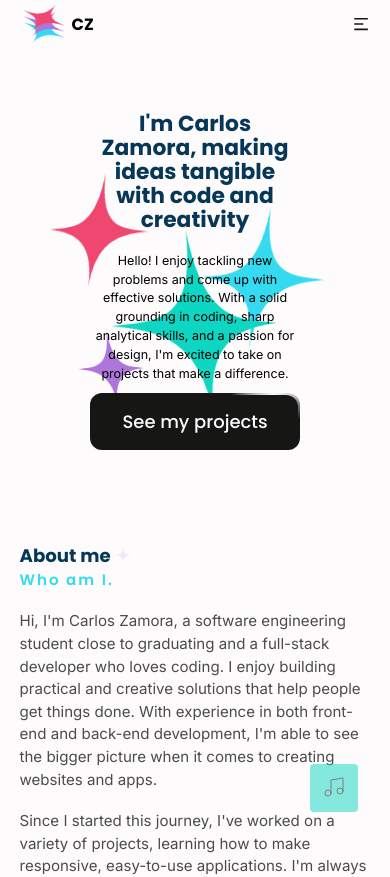
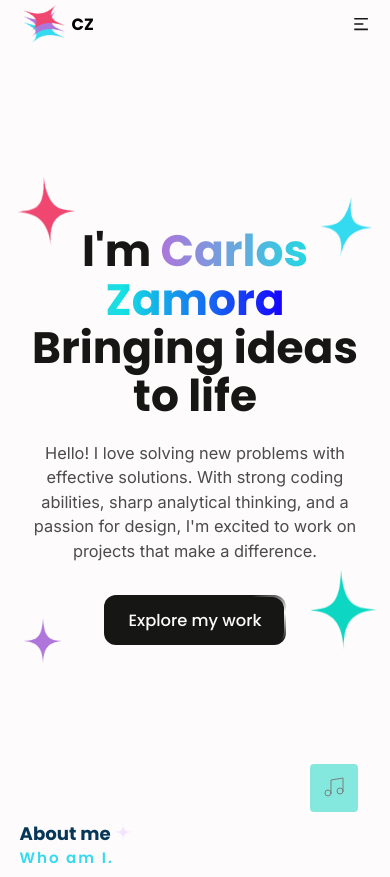
Before and after one commit to carloszamora14/portfolio, a React (Vite) app: page / in a window 390 px wide. Shown: the top 877 px of the page. Built offline with nearby package versions, Linux system fonts and the light colour scheme.

Commit message:
improve ad copy in Hero component, refactor styles, and add media queries for better positioning of Star components

```diff
--- a/src/components/Button/Button.module.css
+++ b/src/components/Button/Button.module.css
@@ -1,16 +1,16 @@
 .button {
   position: relative;
+  display: inline-block;
   font-family: var(--ff-headings);
-  font-size: 1.125rem;
-  font-weight: 500;
+  font-weight: var(--fw-medium);
+  font-size: var(--fs-md);
   text-decoration: none;
-  padding: 1rem 2rem;
+  padding: 0.75em 1.5em;
   border: none;
   border-radius: 0.75rem;
   background-color: transparent;
   color: var(--clr-white);
   cursor: pointer;
-  overflow: hidden;
   transition: transform 250ms ease-in;
   outline-offset: 4px;
 }
@@ -50,7 +50,6 @@
 
 .button:hover::before {
   --clr-border: var(--clr-dark-gray);
-  /* background-color: var(--clr-white); */
 }
 
 .button:hover::after {
--- a/src/components/Hero/Hero.jsx
+++ b/src/components/Hero/Hero.jsx
@@ -5,39 +5,62 @@ import useHeaderRefContext from '../../hooks/useHeaderRefContext';
 import useScrollOffset from '../../hooks/useScrollOffset';
 import fadeIn from '../../utils/fadeIn';
 import styles from './Hero.module.css';
+import { useEffect, useState } from 'react';
 
 function Hero() {
   const headerRef = useHeaderRefContext();
   const scrollOffset = useScrollOffset();
+  const [headerHeight, setHeaderHeight] = useState(0);
+
+  useEffect(() => {
+    const handleResize = () => {
+      const navbar = headerRef.current;
+      const navbarHeight = navbar ? navbar.offsetHeight : 0;
+      setHeaderHeight(navbarHeight);
+    };
+
+    handleResize();
+    window.addEventListener('resize', handleResize, { passive: true });
+
+    return () => {
+      window.removeEventListener('resize', handleResize);
+    };
+  }, [headerRef]);
 
   return (
-    <section className={styles.hero} id="home">
+    <section
+      className={styles.hero}
+      id="home"
+      style={{ '--header-height': `${headerHeight}px` }}
+    >
       <div className="container" style={{ position: 'relative' }}>
         <div className={`${styles.content}`}>
           <motion.h1
-            variants={fadeIn('up', 0.2)}
+            variants={fadeIn('down', 0.2)}
             initial="hidden"
             whileInView="visible"
             viewport={{ once: true, amount: 0.2 }}
             className={styles.headline}
           >
-            I&apos;m Carlos Zamora, making ideas tangible with code and
-            creativity
+            <div>
+              I&apos;m <span className={styles.name}>Carlos Zamora</span>
+            </div>
+            <div>Bringing ideas to life</div>
           </motion.h1>
           <motion.p
-            variants={fadeIn('up', 0.5)}
+            variants={fadeIn('down', 0.4)}
             initial="hidden"
             whileInView="visible"
             viewport={{ once: true, amount: 0.2 }}
             className={styles.description}
           >
-            Hello! I enjoy tackling new problems and come up with effective
-            solutions. With a solid grounding in coding, sharp analytical
-            skills, and a passion for design, I&apos;m excited to take on
-            projects that make a difference.
+            Hello! I love solving new problems with effective solutions. With
+            strong coding abilities, sharp analytical thinking, and a passion
+            for design, I&apos;m excited to work on projects that make a
+            difference.
           </motion.p>
           <motion.div
-            variants={fadeIn('up', 0.8)}
+            variants={fadeIn('down', 0.6)}
             initial="hidden"
             whileInView="visible"
             viewport={{ once: true, amount: 0.2 }}
@@ -46,13 +69,13 @@ function Hero() {
               to="/#projects"
               scrollOffset={el => scrollOffset(el, headerRef)}
             >
-              See my projects
+              Explore my work
             </Button>
           </motion.div>
         </div>
 
         <motion.div
-          variants={fadeIn('up', 1, 0.4, 30)}
+          variants={fadeIn('down', 1)}
           initial="hidden"
           whileInView="visible"
           viewport={{ once: true, amount: 0.2 }}
--- a/src/components/Hero/Hero.module.css
+++ b/src/components/Hero/Hero.module.css
@@ -3,205 +3,177 @@
   align-items: center;
   justify-content: center;
   text-align: center;
-  padding: 4rem 0;
-  height: 100%;
-}
-
-.logo {
-  position: absolute;
-  top: 20px;
-  left: 20px;
-}
-
-.headline {
-  font-size: var(--fs-xl);
-  font-weight: var(--fw-bold);
-  font-family: var(--ff-headings);
-  color: var(--clr-midnight-blue);
-  line-height: 1.1;
-}
-
-.description {
-  font-size: var(--fs-xxs);
-  font-family: var(--ff-text);
-  font-weight: var(--fw-regular);
-  line-height: 1.5;
-  margin: 1.25rem 0 1.5rem;
-}
-
-.button {
-  padding: 10px 20px;
-  font-size: 1em;
-  border: none;
-  border-radius: 5px;
-  background-color: #007bff;
-  color: white;
-  cursor: pointer;
+  padding-top: clamp(8rem, 8rem + 0.889vw, 16rem);
+  padding-bottom: clamp(8rem, 8rem + 0.889vw, 16rem);
+  margin-top: var(--header-height);
+  width: 100%;
 }
 
 .content {
   position: relative;
-  width: 60%;
   margin: 0 auto;
-  z-index: 1;
+  z-index: var(--z-index-foreground);
+}
+
+.headline {
+  font-size: var(--fs-hero);
+  font-weight: var(--fw-bold);
+  font-family: var(--ff-headings);
+  color: var(--clr-dark);
+  line-height: 1.1;
+}
+
+.name {
+  background: linear-gradient(
+    90deg,
+    var(--clr-purple),
+    var(--clr-teal),
+    var(--clr-electric-blue)
+  );
+  background-clip: text;
+  -webkit-background-clip: text;
+  color: transparent;
+  -webkit-text-fill-color: transparent;
+}
+
+.description {
+  font-family: var(--ff-text);
+  font-weight: var(--fw-regular);
+  font-size: var(--fs-md);
+  line-height: 1.5;
+  color: var(--clr-darkish-gray);
+  max-width: 48rem;
+  margin: 1.25rem auto 2rem;
 }
 
 .decorations {
   position: absolute;
+  display: none;
   inset: 0;
 }
 
-.topRightStar,
-.bottomLeftStar {
+.star1 {
+  --width: clamp(4.4rem, 12vw, 11rem);
+  --height: clamp(4.4rem, 12vw, 11rem);
+  --facing: 1;
+  --fill: var(--clr-red);
+  --delay: -300ms;
+
   position: absolute;
-  width: 30px;
-  height: 30px;
-  background-color: pink;
-  clip-path: polygon(
-    50% 0%,
-    61% 35%,
-    98% 35%,
-    68% 57%,
-    79% 91%,
-    50% 70%,
-    21% 91%,
-    32% 57%,
-    2% 35%,
-    39% 35%
-  );
-}
-
-.topLeftStar {
-  left: 10%;
-  top: 50%;
-}
-
-.bottomLeftStar {
-  bottom: 20px;
-  left: 20px;
-}
-
-.topLeftShape,
-.bottomRightShape {
-  position: absolute;
-  width: 40px;
-  height: 40px;
-  background-color: red;
-  clip-path: polygon(
-    50% 0%,
-    61% 35%,
-    98% 35%,
-    68% 57%,
-    79% 91%,
-    50% 70%,
-    21% 91%,
-    32% 57%,
-    2% 35%,
-    39% 35%
-  );
-}
-
-.topLeftShape {
-  top: 20px;
-  left: 60px;
-}
-
-.bottomRightShape {
-  bottom: 20px;
-  right: 60px;
-}
-
-.star {
-  position: absolute;
-  width: 10vw; /* Responsive width based on viewport */
-  height: auto; /* Maintains aspect ratio */
-  z-index: 0; /* Ensures icons are behind the content */
-  opacity: 0.6; /* Slight transparency */
-  transition: width 0.3s ease; /* Smooth transition for resizing */
-}
-
-/* Positioning for Each Star */
-.star1 {
-  position: absolute;
-  top: 10%;
-  left: 5%;
-
-  --width: 120px;
-  --height: 120px;
-  --fill: var(--clr-red);
-  --facing: -1;
+  top: calc(var(--height) * -1);
+  left: -2%;
 }
 
 .star2 {
+  --width: clamp(4rem, 10vw, 9rem);
+  --height: clamp(4rem, 10vw, 9rem);
+  --facing: -1;
+  --fill: var(--clr-turquoise);
+  --delay: -500ms;
+
   position: absolute;
-  top: 20%;
-  right: 10%;
-
-  --facing: -1;
-  --width: 150px;
-  --height: 150px;
-  --fill: var(--clr-turquoise);
+  top: calc(var(--height) * -1);
+  right: calc(min(2vw, var(--width)) * -1);
 }
 
 .star3 {
+  --width: clamp(2.88rem, 8vw, 7.2rem);
+  --height: clamp(2.88rem, 8vw, 7.2rem);
+  --facing: 1;
+  --fill: var(--clr-purple);
+  --delay: 0ms;
+
   position: absolute;
-  bottom: 15%;
-  left: 15%;
-
-  --width: 80px;
-  --height: 80px;
-  --fill: var(--clr-purple);
-  --facing: 1;
+  bottom: calc(var(--height) * -1.5);
+  left: 0;
 }
 
 .star4 {
+  --width: clamp(5.04rem, 13vw, 12.6rem);
+  --height: clamp(5.04rem, 13vw, 12.6rem);
+  --facing: -1;
+  --fill: var(--clr-green);
+  --delay: -1100ms;
+
   position: absolute;
-  bottom: 10%;
-  right: 20%;
-
-  --width: 200px;
-  --height: 200px;
-  --fill: var(--clr-green);
-  --facing: 1;
+  bottom: calc(var(--height) * -1.5);
+  right: calc(min(2.8vw, var(--width)) * -1);
 }
 
-.button {
-  font-family: 'Poppins', sans-serif;
-  font-size: 1.125rem;
-  font-weight: 500;
-  padding: 1rem 2rem;
-  border-radius: 0.75rem;
-  background-color: var(--clr-dark);
-  color: var(--clr-white);
-  cursor: pointer;
-  border: 1px solid var(--clr-dark);
-  transition:
-    background-color 250ms ease-in,
-    transform 250ms ease-in;
-  outline-offset: 4px;
-}
+@media screen and (min-width: 20rem) {
+  .star3 {
+    bottom: calc(var(--height) * -0.5);
+    left: 0;
+  }
 
-.button:hover {
-  transform: scale(0.95);
-  background-color: var(--clr-white);
-  color: var(--clr-dark);
-}
-
-/* Responsive Adjustments Using Media Queries */
-/* @media (max-width: 1024px) {
-  .star {
-    width: 8vw;
+  .star4 {
+    bottom: calc(var(--height) * -0.2);
+    right: calc(min(3vw, var(--width)) * -1);
   }
 }
 
-@media (max-width: 768px) {
-  .star {
-    width: 6vw;
+@media screen and (min-width: 36rem) {
+  .star1 {
+    left: 0;
+  }
+
+  .star2 {
+    top: calc(var(--height) * -0.8);
+    right: -4%;
+  }
+
+  .star3 {
+    left: 5%;
+  }
+
+  .star4 {
+    bottom: calc(var(--height) * -0.5);
+    right: 10%;
   }
 }
 
-@media (max-width: 480px) {
-  .star {
-    width: 4vw;
+@media screen and (min-width: 48rem) {
+  .star1 {
+    top: calc(var(--height) * -0.7);
+    left: 10%;
   }
-} */
+
+  .star2 {
+    right: 15%;
+  }
+
+  .star3 {
+    left: 10%;
+  }
+
+  .star4 {
+    right: 11%;
+  }
+}
+
+@media screen and (min-width: 60rem) {
+  .star1 {
+    left: 12%;
+  }
+
+  .star3 {
+    left: 15%;
+    bottom: calc(var(--height) * -1);
+  }
+}
+
+@media screen and (min-width: 80rem) {
+  .star3 {
+    left: 20%;
+  }
+
+  .star4 {
+    right: 15%;
+  }
+}
+
+@media (prefers-reduced-motion: no-preference) and (min-width: 20rem) {
+  .decorations {
+    display: block;
+  }
+}
--- a/src/components/Star/Star.module.css
+++ b/src/components/Star/Star.module.css
@@ -5,7 +5,8 @@
   --facing: -1;
   --width: 1.5rem;
   --height: 1.5rem;
-  --fill: #000000;
+  --fill: currentColor;
+  --delay: 0ms;
 
   width: fit-content;
   perspective: 800px;
@@ -23,7 +24,7 @@
 
 .star.animating {
   --dist: min(2rem, calc(var(--height) / 2));
-  animation: upDown 1500ms infinite linear;
+  animation: upDown 2s infinite linear var(--delay);
 }
 
 .star > path {
```
